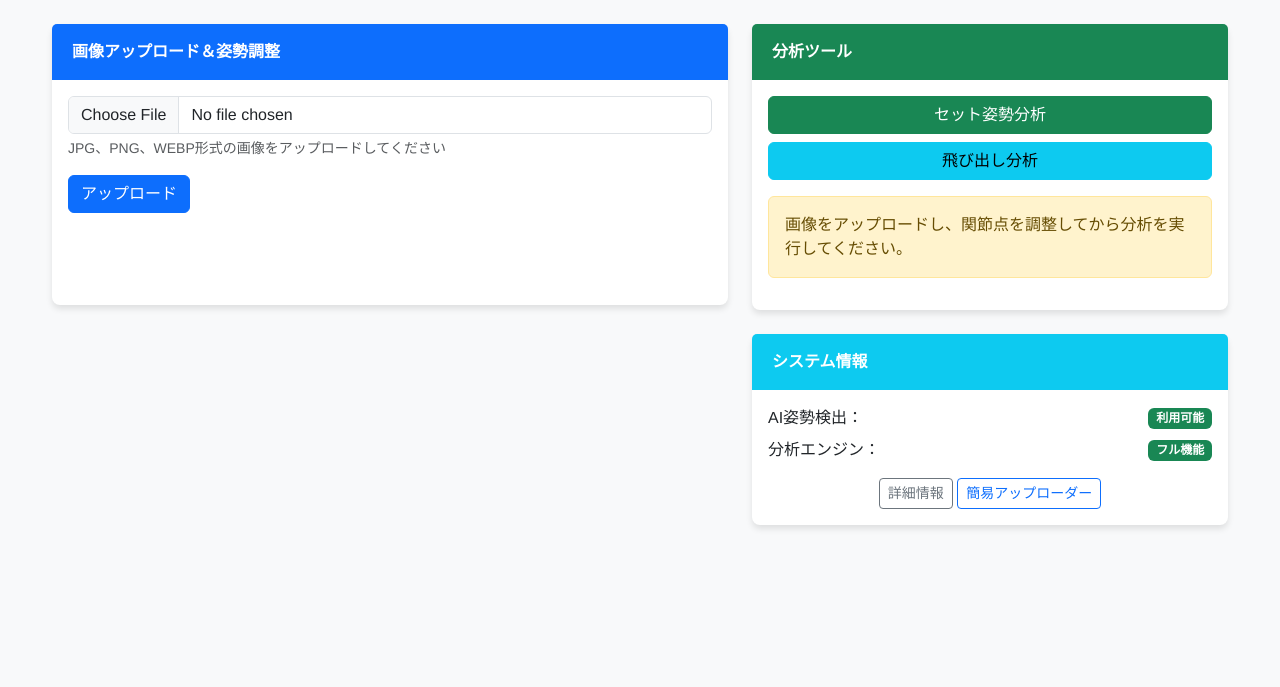
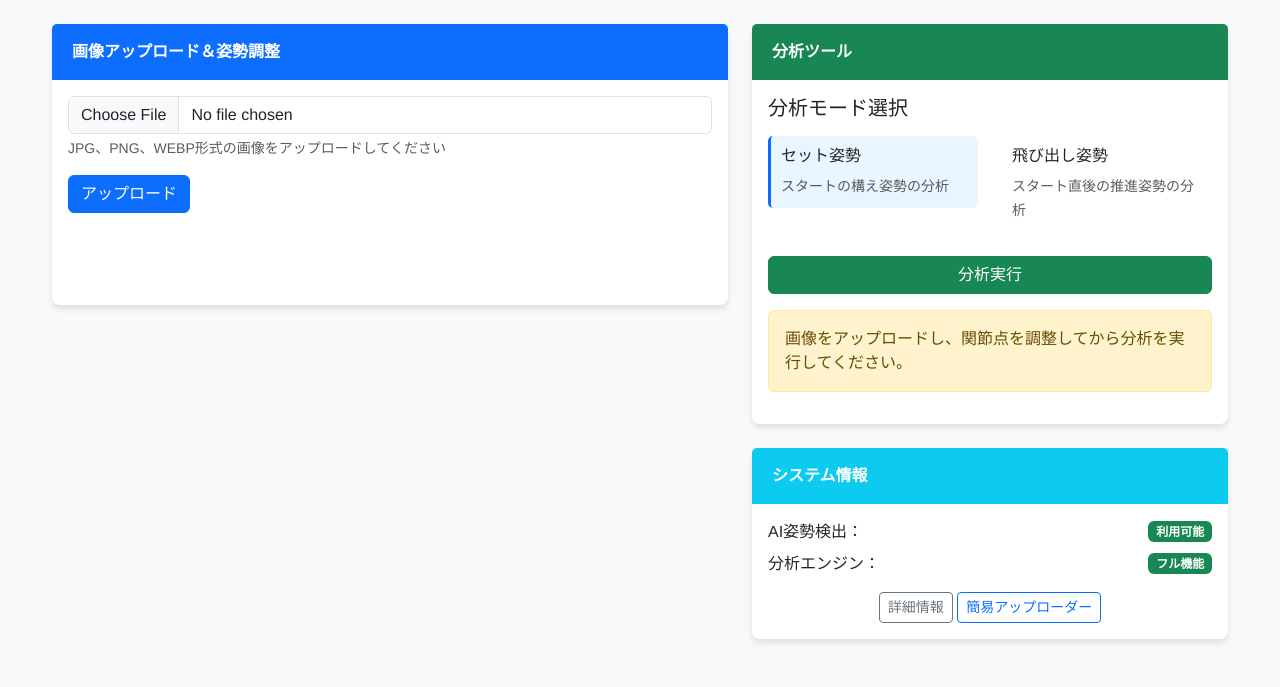
Before and after one commit to kotor-1/crouch-analyzer-pro, a Flask app: page / in a window 1280 px wide. Shown: the part 142-829 px from the top of the page. Before the commit the page ends 671 px from the top, so only its background shows below. Run offline with Flask 3, Linux system fonts and the light colour scheme.

Commit message:
Update index.html

```diff
--- a/templates/index.html
+++ b/templates/index.html
@@ -128,6 +128,24 @@
             0% { transform: rotate(0deg); }
             100% { transform: rotate(360deg); }
         }
+
+        /* 分析モード選択スタイル */
+        .analysis-mode-selector {
+            margin-bottom: 20px;
+        }
+        .mode-option {
+            cursor: pointer;
+            padding: 10px;
+            border-radius: 5px;
+            transition: all 0.2s ease;
+        }
+        .mode-option.active {
+            background-color: #e9f5ff;
+            border-left: 3px solid #0d6efd;
+        }
+        .mode-option:hover:not(.active) {
+            background-color: #f8f9fa;
+        }
     </style>
 </head>
 <body>
@@ -188,12 +206,30 @@
                         分析ツール
                     </div>
                     <div class="card-body">
-                        <div class="d-grid gap-2 mb-3">
-                            <button class="btn btn-success" id="analyze-set">セット姿勢分析</button>
-                            <button class="btn btn-info" id="analyze-takeoff">飛び出し分析</button>
+                        <!-- 分析モード選択 -->
+                        <div class="analysis-mode-selector mb-4">
+                            <h5 class="mb-3">分析モード選択</h5>
+                            <div class="row">
+                                <div class="col-6">
+                                    <div class="mode-option active" id="mode-set" data-mode="set">
+                                        <h6>セット姿勢</h6>
+                                        <small class="text-muted">スタートの構え姿勢の分析</small>
+                                    </div>
+                                </div>
+                                <div class="col-6">
+                                    <div class="mode-option" id="mode-takeoff" data-mode="takeoff">
+                                        <h6>飛び出し姿勢</h6>
+                                        <small class="text-muted">スタート直後の推進姿勢の分析</small>
+                                    </div>
+                                </div>
+                            </div>
                         </div>
 
-                        <div class="alert alert-warning" id="analysis-tip">
+                        <div class="d-grid">
+                            <button class="btn btn-success" id="analyze-button">分析実行</button>
+                        </div>
+
+                        <div class="alert alert-warning mt-3" id="analysis-tip">
                             画像をアップロードし、関節点を調整してから分析を実行してください。
                         </div>
 
@@ -247,8 +283,7 @@
             const statusMessage = document.getElementById('status-message');
             const detectInfo = document.getElementById('detection-info');
             const detectMethod = document.getElementById('detection-method');
-            const analyzeSetBtn = document.getElementById('analyze-set');
-            const analyzeTakeoffBtn = document.getElementById('analyze-takeoff');
+            const analyzeButton = document.getElementById('analyze-button');
             const resultContainer = document.getElementById('result-container');
             const resultTitle = document.getElementById('result-title');
             const resultContent = document.getElementById('result-content');
@@ -257,6 +292,24 @@
             const aiStatus = document.getElementById('ai-status');
             const analysisEngine = document.getElementById('analysis-engine');
             const dragHelper = document.getElementById('drag-helper');
+            const modeSet = document.getElementById('mode-set');
+            const modeTakeoff = document.getElementById('mode-takeoff');
+
+            // 分析モード
+            let currentMode = 'set'; // デフォルトはセット姿勢
+
+            // モード選択
+            modeSet.addEventListener('click', function() {
+                modeSet.classList.add('active');
+                modeTakeoff.classList.remove('active');
+                currentMode = 'set';
+            });
+
+            modeTakeoff.addEventListener('click', function() {
+                modeTakeoff.classList.add('active');
+                modeSet.classList.remove('active');
+                currentMode = 'takeoff';
+            });
 
             // システム情報を取得
             fetch('/api/health')
@@ -541,24 +594,14 @@
                 });
             });
 
-            // セット姿勢分析ボタン
-            analyzeSetBtn.addEventListener('click', function() {
+            // 分析ボタン
+            analyzeButton.addEventListener('click', function() {
                 if (Object.keys(keypoints).length === 0) {
                     showStatus('先に画像をアップロードしてください', 'warning');
                     return;
                 }
 
-                analyzePosture('set');
-            });
-
-            // 飛び出し分析ボタン
-            analyzeTakeoffBtn.addEventListener('click', function() {
-                if (Object.keys(keypoints).length === 0) {
-                    showStatus('先に画像をアップロードしてください', 'warning');
-                    return;
-                }
-
-                analyzePosture('takeoff');
+                analyzePosture(currentMode);
             });
 
             // 姿勢分析を実行
@@ -635,18 +678,18 @@
                         </div>
                     `;
                 } else if (data.analysis_type === 'takeoff') {
-                    resultTitle.textContent = '飛び出し分析結果';
+                    resultTitle.textContent = '飛び出し姿勢分析結果';
                     resultTitle.className = 'card-header bg-info text-white';
 
                     // 飛び出し分析の結果表示
                     resultContent.innerHTML = `
                         <ul class="list-group list-group-flush">
                             <li class="list-group-item d-flex justify-content-between align-items-center">
-                                下半身角度
+                                下半身前傾角度
                                 <span class="badge bg-info rounded-pill angle-badge">${data.lower_angle || 'N/A'}°</span>
                             </li>
                             <li class="list-group-item d-flex justify-content-between align-items-center">
-                                上半身角度
+                                上半身前傾角度
                                 <span class="badge bg-info rounded-pill angle-badge">${data.upper_angle || 'N/A'}°</span>
                             </li>
                             <li class="list-group-item d-flex justify-content-between align-items-center">
@@ -655,7 +698,7 @@
                             </li>
                         </ul>
                         <div class="mt-3 small text-muted">
-                            理想的な飛び出しでは、上半身と下半身の角度差が小さく、くの字角度が大きいほど推進力が得られます。
+                            理想的な飛び出しでは、上半身と下半身の前傾角度が一致し、くの字角度が180°に近いほど推進力が得られます。
                         </div>
                     `;
                 }
```
